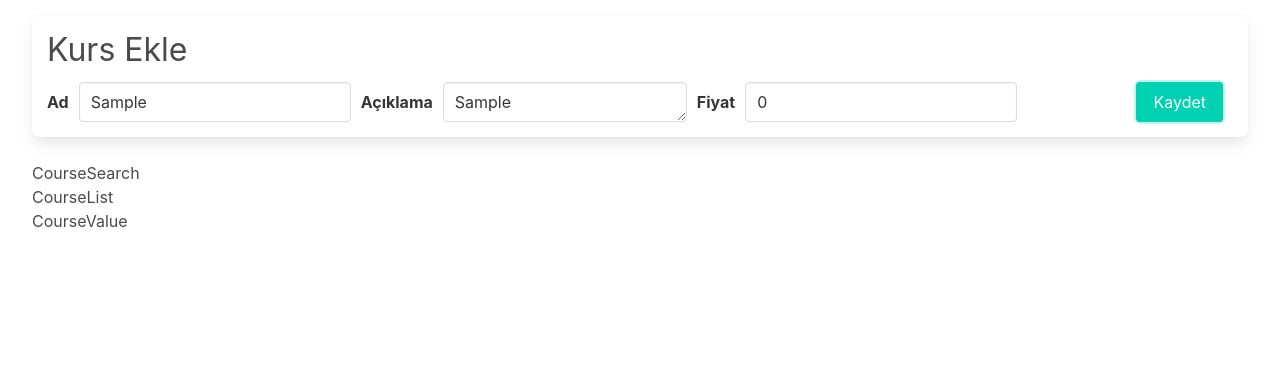
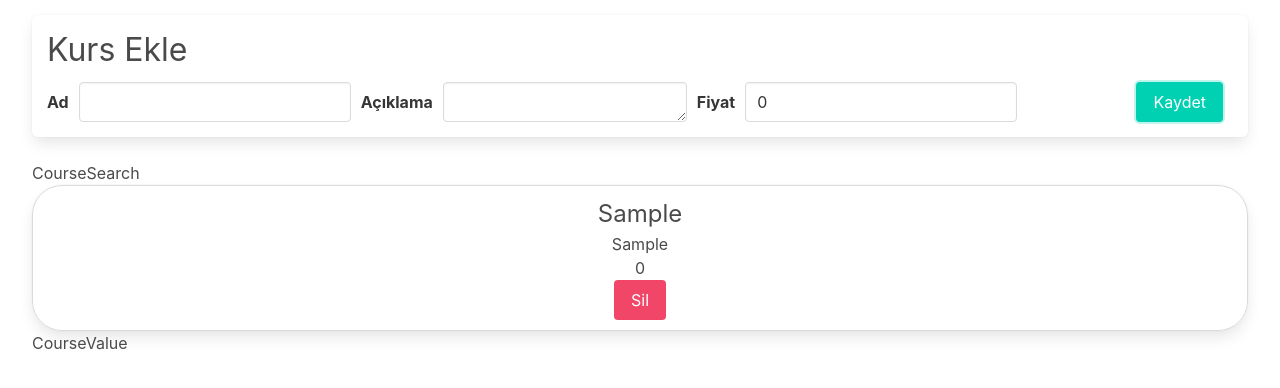
Before and after one commit to erennkazan/redux-courses, a React (Create React App) app in the folder redux-courses/: page / in a window 1280 px wide. Both pictures are taken after typing "Sample", "Sample" into the empty fields and a click on the button "Kaydet". Shown: the top 388 px of the page. Built offline with nearby package versions, Linux system fonts and the light colour scheme.

Commit message:
input values get created

```diff
--- a/redux-courses/src/components/CourseForm.js
+++ b/redux-courses/src/components/CourseForm.js
@@ -1,7 +1,11 @@
 import React from 'react';
 import { useSelector,useDispatch } from 'react-redux';
-import { changeName,changeCost,changeDescription } from '../store/slices/formSlice';
-
+import {
+  changeName,
+  changeCost,
+  changeDescription
+} from '../store/slices/formSlice';
+import { addCourse } from '../store/slices/courseSlice';
 function CourseForm() {
   const dispatch = useDispatch();
   const { name, description, cost } = useSelector((state) => {
@@ -14,6 +18,8 @@ function CourseForm() {
 
     const handleSubmit= (event)=>{
       event.preventDefault();
+      dispatch(addCourse({name,description,cost}));
+
   }
 
   console.log(name, description, cost);
--- a/redux-courses/src/components/CourseList.js
+++ b/redux-courses/src/components/CourseList.js
@@ -1,8 +1,28 @@
-import React from 'react'
+import React from 'react';
+import { useSelector } from 'react-redux';
+
+
 
 function CourseList() {
+  const courses = useSelector((state)=>{
+    return state.courses.data
+  });
+
+  const renderedCourses= courses.map((course)=>{
+    return(
+      <div key={course.id} className='panel'>
+        <h1>{course.name}</h1>
+        <p>{course.description}</p>
+        <p>{course.cost}</p>
+        <button className='button is-danger'>
+          Sil
+        </button>
+      </div>
+
+    )
+  })
   return (
-    <div>CourseList</div>
+    <div className='courseList'>{renderedCourses}</div>
   )
 }
 
--- a/redux-courses/src/store/slices/courseSlice.js
+++ b/redux-courses/src/store/slices/courseSlice.js
@@ -1,4 +1,4 @@
-import  {createSlice} from '@reduxjs/toolkit'
+import  {createSlice,nanoid} from '@reduxjs/toolkit'
 
 const courseSlice = createSlice({
    name: 'form',
@@ -7,8 +7,15 @@ const courseSlice = createSlice({
        data:[],
    },
    reducers:{
-
-   }
+     addCourse(state,action){
+      state.data.push({
+         name:action.payload.name,
+         description:action.payload.description,
+         cost:action.payload.cost,
+         id:nanoid(),
+      });
+     }
+   },
 });
-
+export const {addCourse} = courseSlice.actions;
 export const courseReducer = courseSlice.reducer;
--- a/redux-courses/src/store/slices/formSlice.js
+++ b/redux-courses/src/store/slices/formSlice.js
@@ -1,4 +1,5 @@
 import  {createSlice} from '@reduxjs/toolkit'
+import { addCourse } from './courseSlice';
 
 const formSlice = createSlice({
    name: 'form',
@@ -18,6 +19,13 @@ const formSlice = createSlice({
         state.cost = action.payload;
      }
    },
+   extraReducers(builder){
+    builder.addCase(addCourse,(state,action)=>{
+        state.name='';
+        state.description='';
+        state.cost=0;
+    });
+   }
 });
 export const {changeName,changeDescription,changeCost} = formSlice.actions;
 export const formReducer = formSlice.reducer;
```
